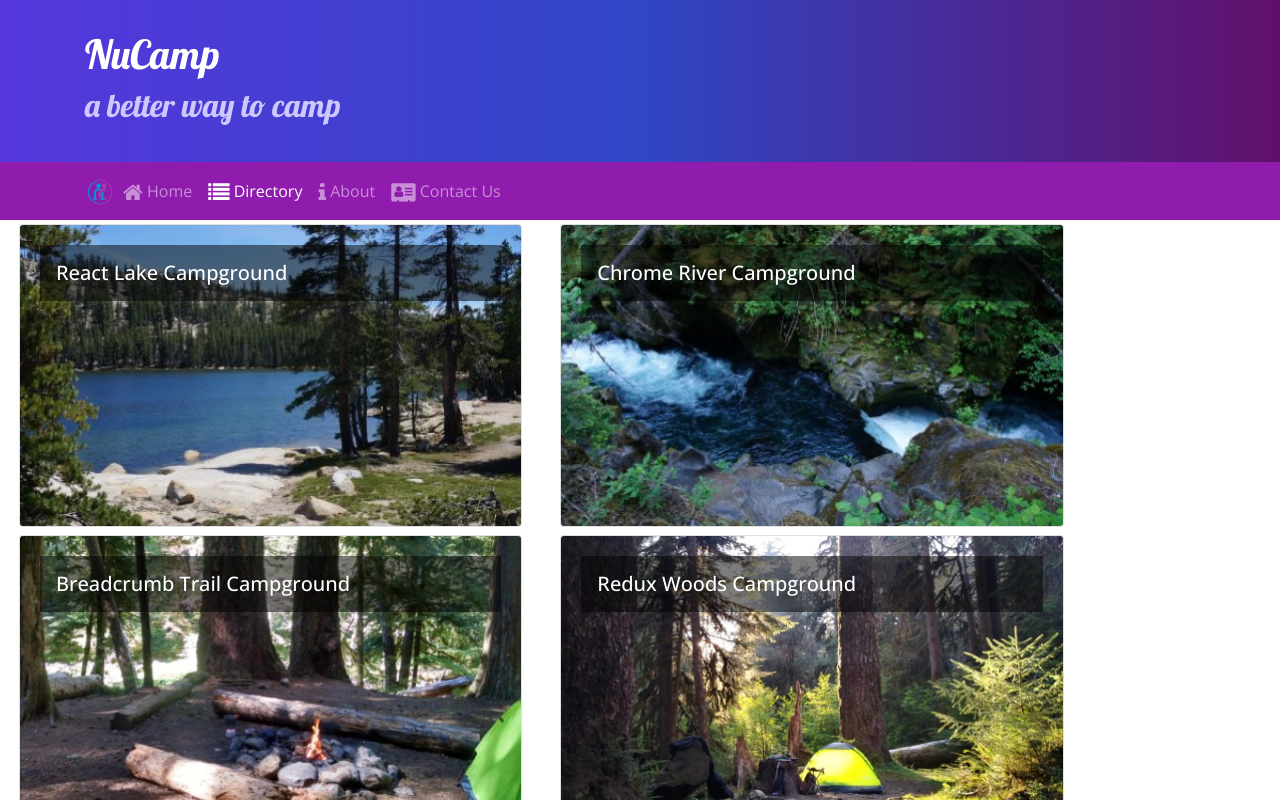
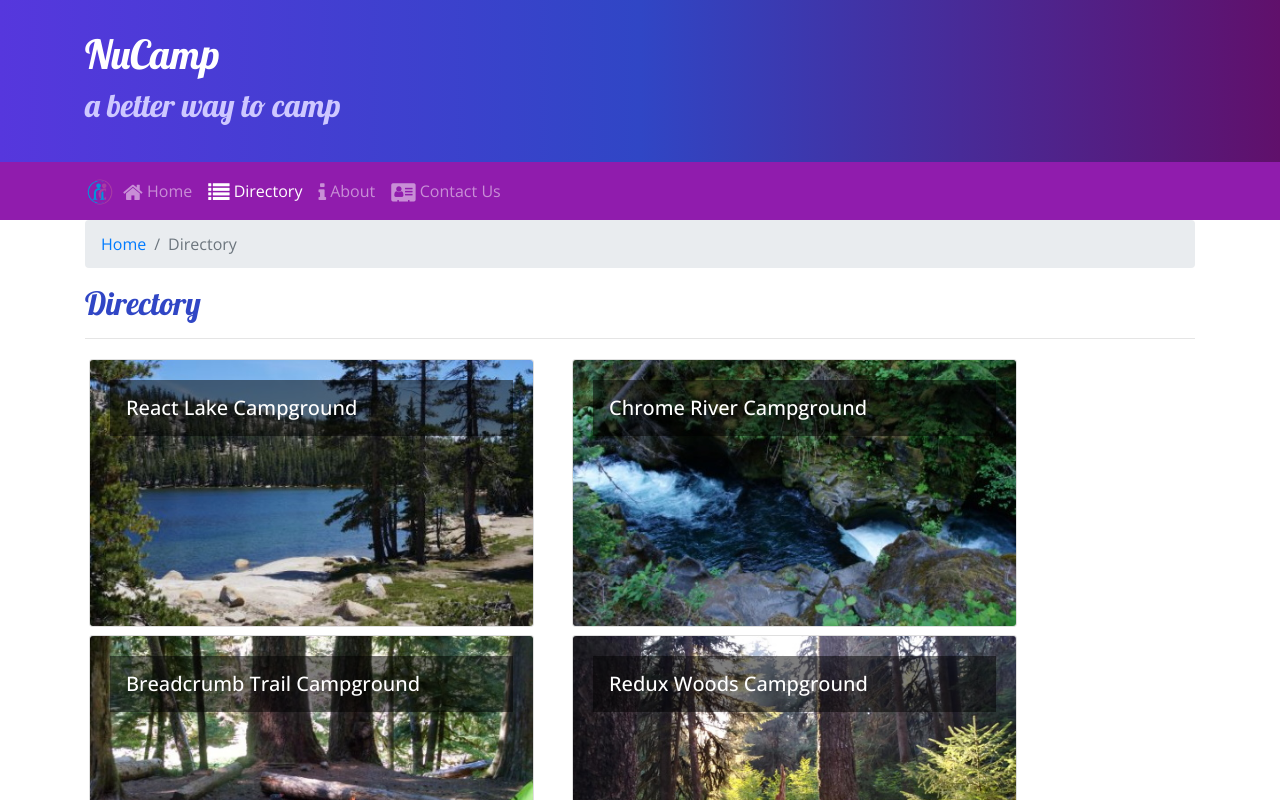
Before and after one commit to selceeus/nucamp-react-project, a React (Create React App) app: page /directory in a window 1280 px wide. Shown: the top 800 px of the page. Built offline with nearby package versions, Linux system fonts and the light colour scheme.

Commit message:
Added Breadcrumb and directory updates

```diff
--- a/src/components/CampsiteInfoComponent.js
+++ b/src/components/CampsiteInfoComponent.js
@@ -1,5 +1,7 @@
 import React from 'react';
 import { Card, CardImg, CardText, CardBody, CardTitle } from 'reactstrap';
+import { Breadcrumb, BreadcrumbItem } from 'reactstrap';
+import { Link } from 'react-router-dom';
 
 function RenderCampsite({campsite}) {
     return (
@@ -7,7 +9,6 @@ function RenderCampsite({campsite}) {
             <Card>
                 <CardImg top src={campsite.image} alt={campsite.name} />
                 <CardBody>
-                    <CardTitle>{campsite.name}</CardTitle>
                     <CardText>{campsite.description}</CardText>
                 </CardBody>
             </Card>
@@ -41,14 +42,28 @@ function RenderComments({comments}) {
     }
 }
 
-function CampsiteInfo({campsite}) {
+function CampsiteInfo({campsite, comments}) {
 
     if (campsite) {
         return (
-            <div className="container-fluid">
+            <div className="container">
+                <div className="row">
+                <div className="col">
+                    <Breadcrumb>
+                        <BreadcrumbItem>
+                            <Link to="/directory">Directory</Link>
+                        </BreadcrumbItem>
+                        <BreadcrumbItem active>
+                            {campsite.name}
+                        </BreadcrumbItem>
+                    </Breadcrumb>
+                    <h2>{campsite.name}</h2>
+                    <hr />
+                </div>
+            </div>
                 <div className="row">
                     <RenderCampsite campsite={campsite} />
-                    <RenderComments comments={campsite.comments} />
+                    <RenderComments comments={comments} />
                 </div>
             </div>
         );
--- a/src/components/ContactComponent.js
+++ b/src/components/ContactComponent.js
@@ -1,10 +1,21 @@
 import React from 'react';
+import { Breadcrumb, BreadcrumbItem } from 'reactstrap';
+import { Link } from 'react-router-dom';
+
 function Contact(props) {
     return (
         <div className="container">
             <div className="row">
                 <div className="col">
-                    <h2>Contact Us</h2>
+                    <Breadcrumb>
+                        <BreadcrumbItem>
+                            <Link to="/home">Home</Link>
+                        </BreadcrumbItem>
+                        <BreadcrumbItem active>
+                            Contact
+                        </BreadcrumbItem>
+                    </Breadcrumb>
+                    <h2>Contact</h2>
                     <hr />
                 </div>
             </div>
--- a/src/components/DirectoryComponent.js
+++ b/src/components/DirectoryComponent.js
@@ -1,14 +1,17 @@
 import React from 'react';
-import { Card, CardImg, CardImgOverlay, CardTitle } from 'reactstrap';
+import { Card, CardImg, CardImgOverlay, CardTitle, Breadcrumb, BreadcrumbItem } from 'reactstrap';
+import { Link } from 'react-router-dom';
 
 
 function RenderDirectoryItem({campsite}) {
     return (
         <Card>
-            <CardImg width="100%" src={campsite.image} alt={campsite.name} />
-            <CardImgOverlay>
-                <CardTitle>{campsite.name}</CardTitle>
-            </CardImgOverlay>
+            <Link to={`/directory/${campsite.id}`}>
+                <CardImg width="100%" src={campsite.image} alt={campsite.name} />
+                <CardImgOverlay>
+                    <CardTitle>{campsite.name}</CardTitle>
+                </CardImgOverlay>
+            </Link>
         </Card>
     );
 }
@@ -23,7 +26,21 @@ function Directory(props) {
     });
 
     return(
-        <div className="container-fluid">
+        <div className="container">
+            <div className="row">
+                <div className="col">
+                    <Breadcrumb>
+                        <BreadcrumbItem>
+                            <Link to="/home">Home</Link>
+                        </BreadcrumbItem>
+                        <BreadcrumbItem active>
+                            Directory
+                        </BreadcrumbItem>
+                    </Breadcrumb>
+                    <h2>Directory</h2>
+                    <hr />
+                </div>
+            </div>
             <div className="row">
                 {directory}
             </div>
--- a/src/components/MainComponent.js
+++ b/src/components/MainComponent.js
@@ -2,6 +2,7 @@ import React, { Component } from 'react';
 import { Switch, Route, Redirect } from 'react-router-dom';
 import Home from './HomeComponent';
 import Directory from './DirectoryComponent';
+import CampsiteInfo from './CampsiteInfoComponent';
 import Contact from './ContactComponent';
 import Header from './HeaderComponent';
 import Footer from './FooterComponent';
@@ -33,12 +34,22 @@ class Main extends Component {
             );
         }
 
+        const CampsiteWithId = ({match}) => {
+            return (
+                <CampsiteInfo
+                    campsite={this.state.campsites.filter(campsite => campsite.id === +match.params.campsiteId)[0]}
+                    comments={this.state.comments.filter(comment => comment.campsiteId === +match.params.campsiteId)}
+                />
+            );
+        }
+
         return (
             <div>
                 <Header />
                     <Switch>
                         <Route path='/home' component={HomePage} />
                         <Route exact path='/directory' render={() => <Directory campsites={this.state.campsites} />} />
+                        <Route path='/directory/:campsiteId' component={CampsiteWithId} />
                         <Route exact path='/contactus' component={Contact} />
                         <Redirect to='/home' />
                     </Switch>
```
